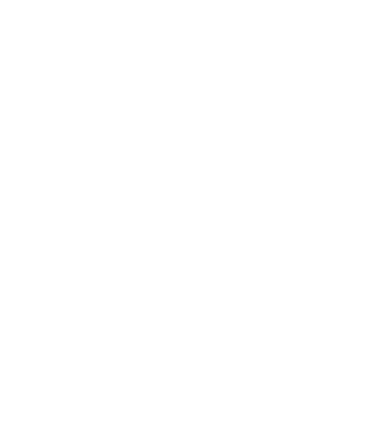
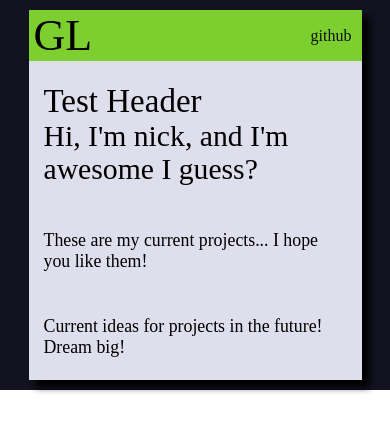
Before and after one commit to doxtu/personal-site, a plain HTML site: page index.html in a window 390 px wide. Drawn offline with Linux system fonts and the light colour scheme.

Commit message:
added styles and html structure

```diff
--- a/index.html
+++ b/index.html
@@ -4,12 +4,48 @@
 	<head>
 		<meta charset="utf-8">
 		<title>gonzales labs</title>
-		<link rel ="stylesheet" href="/normalize.css">
-		<link rel ="stylesheet" href="/main.css">
+		<link rel ="stylesheet" href="normalize.css">
+		<link rel ="stylesheet" href="main.css">
+		<!-- <meta name="viewport" content="width:device-width,initial-scale:1"> -->
 	</head>
 
 	<body>
-		<header class="container">
-		</header>
+		<div class="outer">
+			<div class="inner">
+				<header class="main-head">
+					<div id = "logo">GL</div>
+					<nav class="socal-links">
+						<a href="#">github</a>
+					</nav>
+				</header>
+
+				<!--ABOUT ME:
+					Will convey who I am and what I do.
+				-->
+				<section class = "content about">
+					<h1>Test Header<h1>
+					<p>Hi, I'm nick, and I'm awesome I guess?</p>
+				</section>
+
+				<!--CURRENT PROJECTS:
+					Display current projects that I'm working on and have currently developed. (ICOP, hearthbot, kimmycard, etc)
+				-->
+				<section class = "content current-projects">
+					<p>These are my current projects... I hope you like them!</p>
+				</section>
+
+				<!--FUTURE PROJECTS:
+					CMSes,Learning, and other interests of mine
+				-->
+				<section class="content project-ideas">
+					<p>Current ideas for projects in the future! Dream big!</p>
+				</section>
+
+				<!-- Copyright and other nonsense -->
+				<footer class="main-footer">
+				</footer>
+			</div>
+		</div>
+
 	</body>
 </html>
--- a/main.css
+++ b/main.css
@@ -1 +1,115 @@
 /*TYPOGRAPHY*/
+
+html{
+	font:22px Verdana sans-serif;
+}
+
+h1{
+  font:44px Verdana sans-serif;
+}
+
+/*OUTER STRUCTURE*/
+
+body{
+  height:100%;
+}
+
+.outer{
+  display:block;
+  background:hsl(240,30%,10%);
+  padding:20px;
+}
+
+/*INNER STRUCTURE*/
+
+.inner{
+  width:60%;
+  margin:0 auto;
+  box-shadow:7px 7px 7px #000;
+  border-radius:10px;
+  background:hsl(240,30%,90%);
+  background-attachment:fixed;
+  background-repeat:no-repeat;
+}
+
+.inner *{
+  margin:0;
+}
+
+.inner > *:last-child{
+  border-radius:0 0 10px 10px;
+}
+
+/*HEADER*/
+
+.main-head{
+  background:hsla(90,100%,40%,0.80);
+  margin:auto;
+  display:flex;
+  align-items:center;
+  border-radius:10px 10px 0 0;
+}
+
+.main-head > *{
+  flex-grow:1;
+  margin:0 5px;
+}
+
+.main-head #logo{
+  font:44px Verdana sans-serif;
+}
+
+.main-head nav a{
+  text-decoration:none;
+  color:hsl(90,45%,5%);
+  margin:0 5px;
+  float:right;
+}
+
+.main-head nav a:hover{
+  color:hsl(90,30%,40%);
+}
+
+/*FOOTER*/
+
+footer{
+	display:none;
+}
+
+/*CONTENT*/
+
+.content{
+  padding:22px 30px;
+}
+
+/*MOBILE*/
+
+@media screen and (max-width:650px){
+
+  .outer{
+    padding:10px;
+  }
+
+  .inner{
+    width:90%;
+    border-radius:0;
+  }
+
+  .inner *{
+    font:0.9em Verdana sans-serif;
+  }
+
+  .inner h1{
+    font:33px Verdana sans-serif;
+  }
+
+  .content{
+    padding:22px 15px;
+  }
+
+  .main-head{
+    margin:auto;
+    width:100%;
+    border-radius:0;
+  }
+}
```
